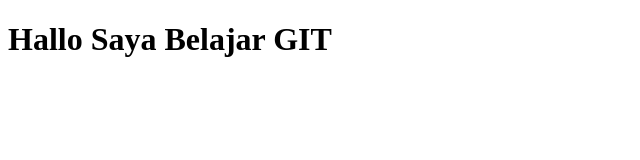
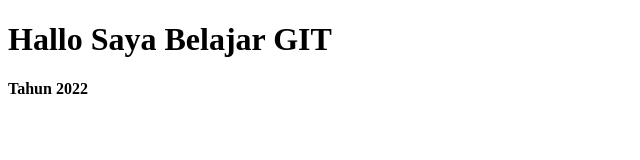
Before and after one commit to rezairfanwijaya/belajar-git, a plain HTML site: page index.html in a window 1280 px wide. Shown: the whole page, without its empty margins (0-640 px from the left). Drawn offline with Linux system fonts and the light colour scheme.

Commit message:
update tahun pada index.html

```diff
--- a/index.html
+++ b/index.html
@@ -8,5 +8,6 @@
 </head>
 <body>
     <h1>Hallo Saya Belajar GIT</h1>
+    <h4>Tahun 2022</h4>
 </body>
 </html>
```
